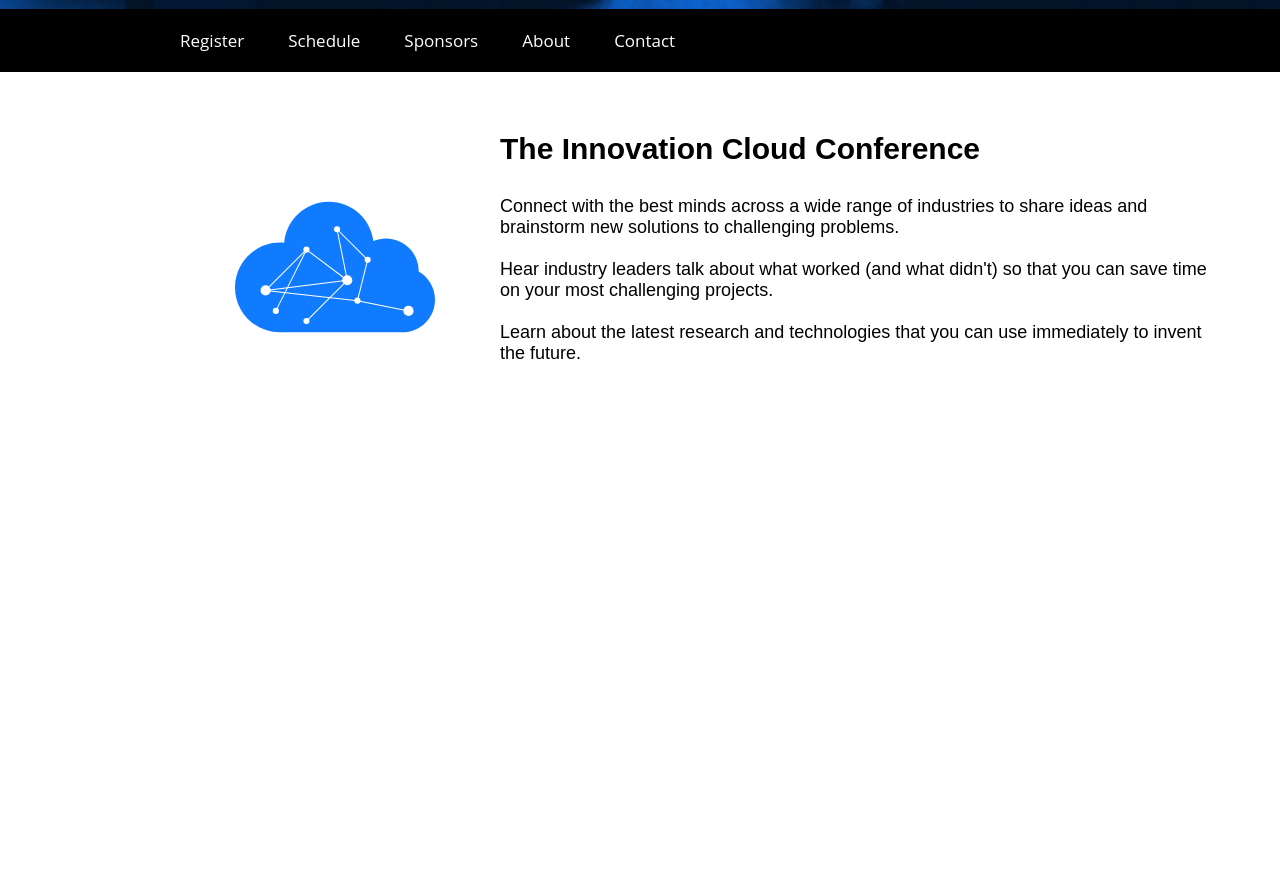
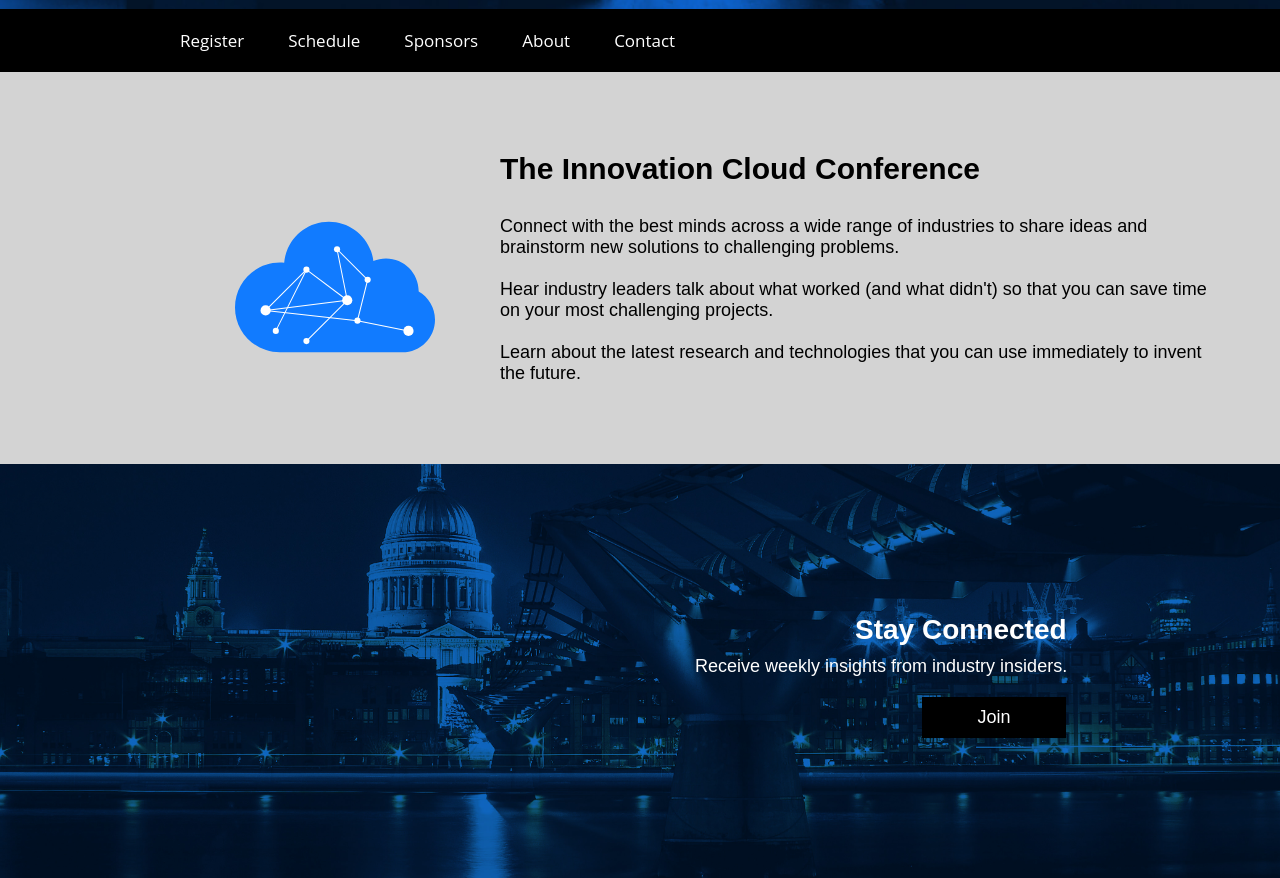
Before and after one commit to SunilChandraKarmakar/innovationcloud.github.io, a plain HTML site: page index.html in a window 1280 px wide. Shown: the part 767-1645 px from the top of the page. Before the commit the page ends 1191 px from the top, so only its background shows below. Drawn offline with Linux system fonts and the light colour scheme.

Commit message:
working stay-connected-section HTML CSS

```diff
--- a/css/style.css
+++ b/css/style.css
@@ -6,6 +6,7 @@
 .container {
     max-width: 1170px;
     margin: 0 auto;
+    overflow: hidden;
 }
 
 /*-------------------
@@ -61,7 +62,6 @@
 .link:hover {
     background: #1271EE;
     color: white;
-    border: 1px solid black;
 }
 
 .link a{
@@ -104,13 +104,13 @@
 ----------------------*/
 
 #cloud-section {
-
+    background: lightgray;
 }
 
 .content-one {
     width: 50%;
     float: left;
-    padding: 60px 0px;
+    padding: 80px 0px;
 }
 
 .content-one img {
@@ -133,3 +133,57 @@
     font-family: sans-serif;
     margin-left: -140px;
 }
+
+/*----------------------------
+    stay-connected-section
+----------------------------*/
+
+#stay-connected-section {
+    background: url("../images/jumbotron_bg.jpg");
+    background-attachment: fixed;
+    background-size: cover;
+    background-position: center;
+    background-repeat: no-repeat;
+}
+
+.stay-content {
+    padding: 150px 0px;
+}
+
+.stay-content h2 {
+    font-size: 28px;
+    color: white;
+    font-family: sans-serif;
+    font-weight: bold;
+    position: relative;
+    left: 800px;
+}
+
+.stay-content p {
+    font-size: 18px;
+    color: white;
+    font-family: sans-serif;
+    position: relative;
+    left: 640px;
+    top: 10px;
+}
+
+.link-2nd {
+    width: 144px;
+    background: black;
+    padding: 10px 0px;
+    text-align: center;
+    margin-top: 20px;
+    margin-left: 227px;
+    transition: .5s;
+}
+
+.link-2nd a {
+    text-decoration: none;
+    color: white;
+}
+
+.link-2nd:hover {
+    background: #1271EE;
+    color: white;
+}
--- a/index.html
+++ b/index.html
@@ -54,7 +54,18 @@
                 </p>
             </div><!-- content-one end -->
         </div><!-- container end -->
-    </section><!-- cloud-conference-section end -->
+    </section><!-- cloud-section end -->
+
+    <!-- stay-connected-secion start -->
+    <section id="stay-connected-section">
+        <div class="container">
+            <div class="stay-content">
+                <h2>Stay Connected</h2>
+                <p>Receive weekly insights from industry insiders.</p>
+                <p class="link-2nd"><a href="https://www.google.com" target="_blank">Join</a></p>
+            </div><!-- stay-content end -->
+        </div><!-- container end -->
+    </section><!-- stay-connected-secion end -->
 
 </body>
 
```
Also changed, not shown: images/jumbotron_bg.jpg (added).
